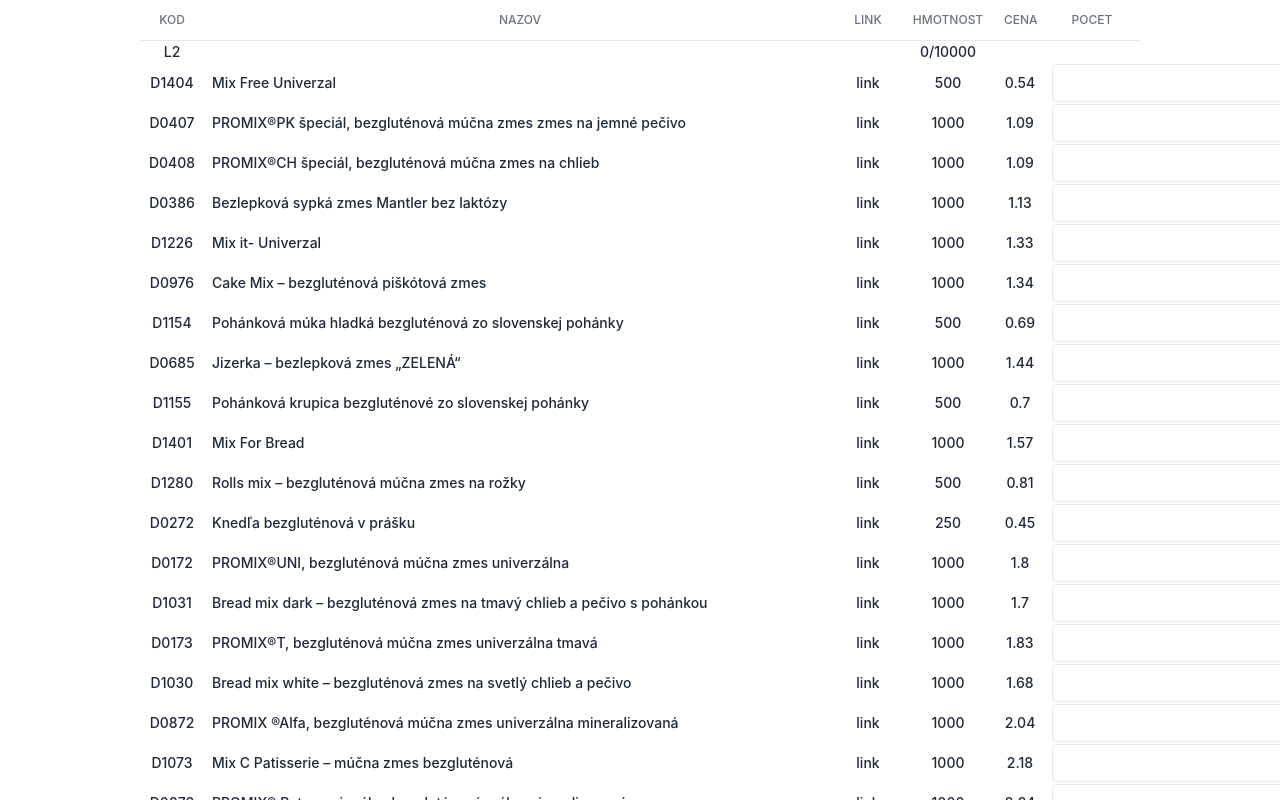
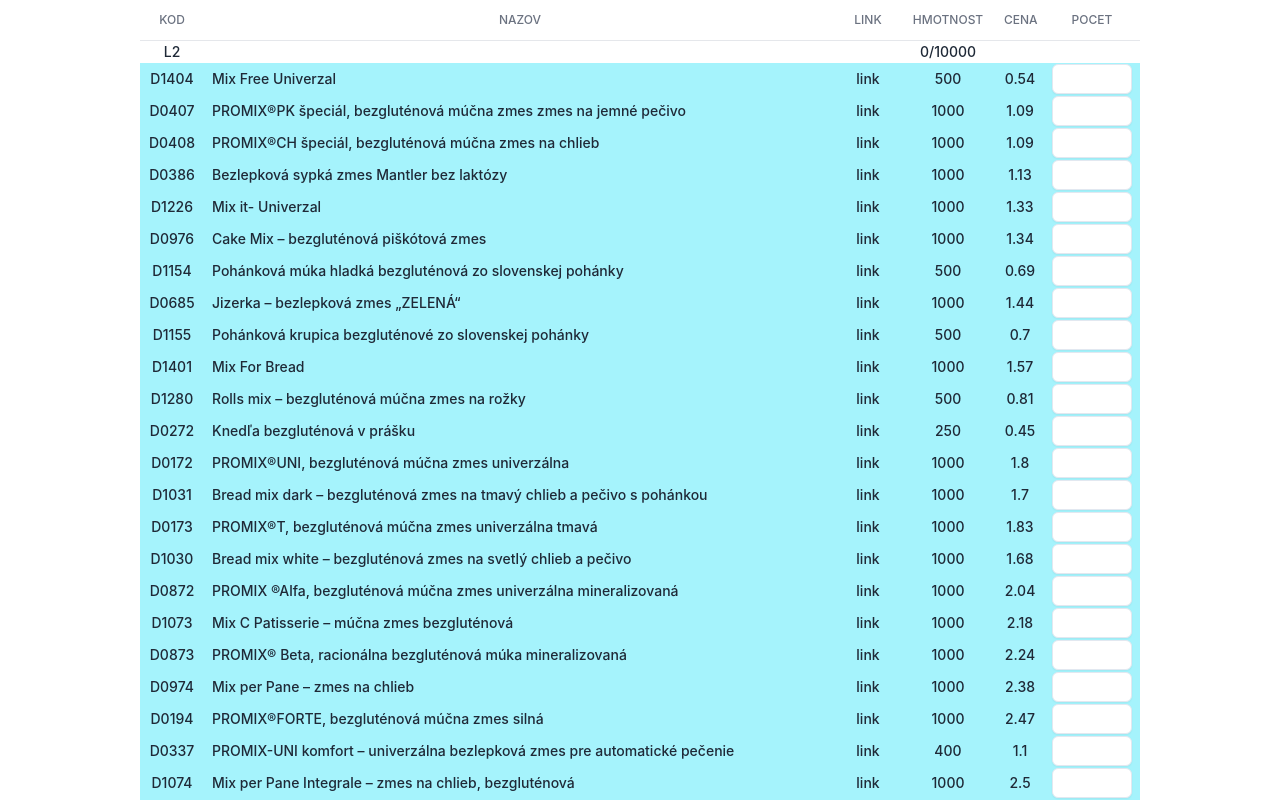
Before and after one commit to michalvoscek/michalvoscek.github.io, a React (Create React App) app: page / in a window 1280 px wide. Shown: the top 800 px of the page. Built offline with nearby package versions, Linux system fonts and the light colour scheme.

Commit message:
style: implement ux improvements

```diff
--- a/src/CategoryRows.tsx
+++ b/src/CategoryRows.tsx
@@ -4,10 +4,11 @@
 
 interface Props {
   category: Category;
+  rowClassName: string;
 }
 
 export const CategoryRows: React.FC<Props> = (props) => {
-  const { category } = props;
+  const { category, rowClassName } = props;
   const { setProp, state } = useUrlContext()
   const pickedWeightInGrams = _.flow([
     _.partialRight(_.map, (item: Product) => {
@@ -16,6 +17,7 @@
     }),
     _.sum
   ])(category.items)
+  const isLimitExceeded = pickedWeightInGrams > category.weightLimitInGrams
   return (
     <>
       <tr>
@@ -28,7 +30,7 @@
         {/* link */}
         <td className="px-2  whitespace-nowrap text-sm font-medium text-gray-800 dark:text-neutral-200 font-bold"></td>
         {/* weight */}
-        <td className="px-2  whitespace-nowrap text-sm font-medium text-gray-800 dark:text-neutral-200 text-center font-bold">
+        <td className={`px-2  whitespace-nowrap text-sm font-medium text-gray-800 dark:text-neutral-200 text-center font-bold ${isLimitExceeded ? 'text-red-500' : ''}`}>
           {pickedWeightInGrams}/{category.weightLimitInGrams}
         </td>
         {/* price */}
@@ -38,7 +40,7 @@
       </tr>
       {category.items.map((item) => {
         return (
-          <tr>
+          <tr className={rowClassName}>
             {/* code */}
             <td className="px-2  whitespace-nowrap text-sm font-medium text-gray-800 dark:text-neutral-200">
               {item.code}
@@ -49,7 +51,7 @@
             </td>
             {/* link */}
             <td className="px-2  whitespace-nowrap text-sm font-medium text-gray-800 dark:text-neutral-200">
-              <a rel="noreferrer" href={`https://www.google.com/search?q=${item.name}`} target="_blank">link</a>
+              <a rel="noreferrer" tabIndex={-1} href={`https://www.google.com/search?tbm=isch&q=${item.name}`} target="_blank">link</a>
             </td>
             {/* weight */}
             <td className="px-2  whitespace-nowrap text-sm font-medium text-gray-800 dark:text-neutral-200">
@@ -60,14 +62,14 @@
               {item.maxPrice}
             </td>
             {/* amount */}
-            <td className="px-2  whitespace-nowrap text-sm font-medium text-gray-800 dark:text-neutral-200">
+            <td className="px-2 whitespace-nowrap text-sm font-medium text-gray-800 dark:text-neutral-200">
               <input
                 type="number"
                 value={state[item.code] || ''}
                 onChange={(e) => {
                   setProp(item.code, Number(e.target.value))
                 }}
-                className="bg-transparent placeholder:text-slate-400 text-slate-700 text-sm border border-slate-200 rounded-md px-3 py-2 transition duration-300 ease focus:outline-none focus:border-slate-400 hover:border-slate-300 shadow-sm focus:shadow"
+                className="w-full placeholder:text-slate-400 text-slate-700 text-sm border border-slate-200 rounded-md px-2 py-1 transition duration-300 ease focus:outline-none focus:border-slate-400 hover:border-slate-300 shadow-sm focus:shadow"
               />
             </td>
           </tr>
--- a/src/Tables.tsx
+++ b/src/Tables.tsx
@@ -15,7 +15,7 @@
         </thead>
         <tbody>
           {categories.map((category) => {
-            return <CategoryRows category={category} key={category.name}/>
+            return <CategoryRows category={category} key={category.name} rowClassName={category.rowClassName}/>
           })}
         </tbody>
       </table>
--- a/src/constants.ts
+++ b/src/constants.ts
@@ -5,6 +5,7 @@
   {
     name: 'L2',
     weightLimitInGrams: 10000,
+    rowClassName: 'bg-cyan-200',
     items: [
       {
         code: 'D1404',
@@ -215,6 +216,7 @@
   {
     name: 'L3',
     weightLimitInGrams: 2000,
+    rowClassName: 'bg-lime-200',
     items: [
       {
         code: 'DP025',
--- a/src/types.ts
+++ b/src/types.ts
@@ -9,4 +9,5 @@
   name: string
   weightLimitInGrams: number
   items: Product[]
+  rowClassName: string
 }
```
